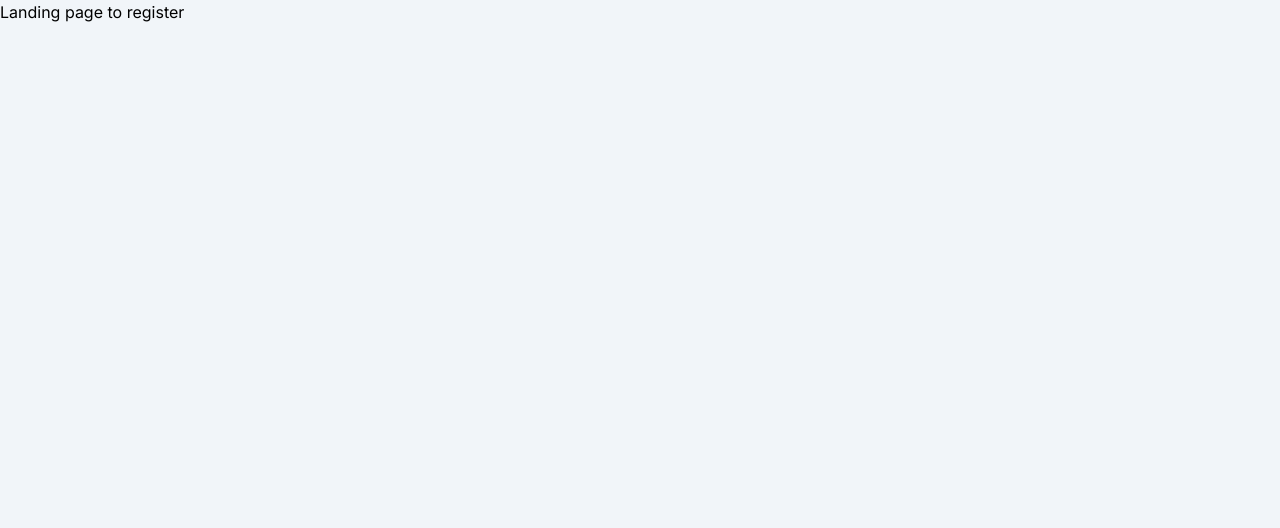
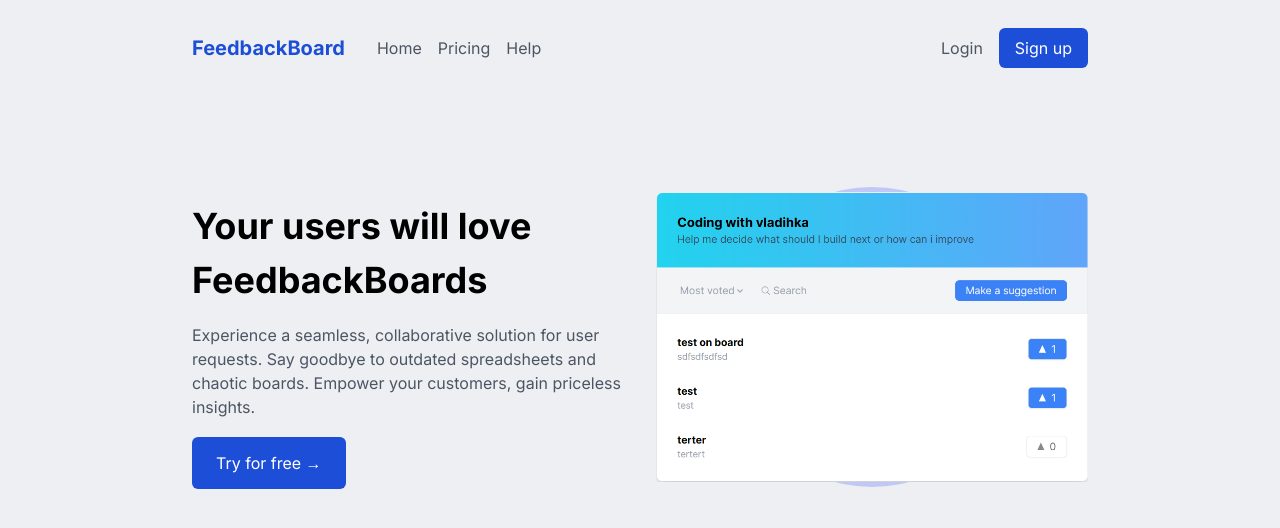
Before and after one commit to vladihka/Vladihka-Feedback-Boards, a Next.js app: page / in a window 1280 px wide. Shown: the top 528 px of the page. Built offline with nearby package versions, Linux system fonts and the light colour scheme.

Commit message:
Adding a landing page

```diff
--- a/app/layout.js
+++ b/app/layout.js
@@ -11,7 +11,7 @@
 export default function RootLayout({ children }) {
   return (
     <html lang="en">
-      <body className={inter.className}>{children}</body>
+      <body className={inter.className + ' bg-bgGray'}>{children}</body>
     </html>
   )
 }
--- a/app/page.js
+++ b/app/page.js
@@ -1,11 +1,37 @@
-'use client';
-
-import { SessionProvider } from "next-auth/react";
+import Link from "next/link";
 
 export default function Home() {
     return (
-        <SessionProvider>
-            <div>Landing page to register</div>
-        </SessionProvider>
+        <>
+            <main className="mx-auto max-w-4xl">
+                <header className="flex text-gray-600 gap-8 h-24 items-center">
+                    <Link href="" className="text-primary font-bold text-xl">FeedbackBoard</Link>
+                    <nav className="flex gap-4 grow">
+                        <Link href={'/'}>Home</Link>
+                        <Link href={'/pricing'}>Pricing</Link>
+                        <Link href={'/help'}>Help</Link>
+                    </nav>
+                    <nav className="flex gap-4 items-center">
+                        <Link href={'/login'}>Login</Link>
+                        <Link href={'/register'}
+                              className="bg-primary text-white px-4 py-2 rounded-md">Sign up</Link>
+                    </nav>
+                </header>
+                <section className="grid grid-cols-2 gap-8 my-24 items-center">
+                    <div className="">
+                        <h1 className="text-4xl font-bold mb-4 leading-normal">Your users will love FeedbackBoards</h1>
+                        <p className="text-gray-600 mb-8">Experience a seamless, collaborative solution for user requests. Say goodbye to outdated
+                        spreadsheets and chaotic boards. Empower your customers, gain priceless insights.</p>
+                        <Link href={'/register'}
+                              className="bg-primary text-white px-6 py-4 rounded-md">Try for free &rarr;</Link>
+                    </div>
+                    <div className="relative">
+                        <img src="board.png" alt="" className="relative z-10"/>
+                        <div className="bg-indigo-400 bg-opacity-40 w-[300px] h-[300px] rounded-full
+                        absolute -top-24 left-[50%] -ml-[150px] top-[50%] -mt-[150px]"></div>
+                    </div>
+                </section>
+            </main>
+        </>
     )
 }
--- a/tailwind.config.js
+++ b/tailwind.config.js
@@ -7,11 +7,10 @@
   ],
   theme: {
     extend: {
-      backgroundImage: {
-        'gradient-radial': 'radial-gradient(var(--tw-gradient-stops))',
-        'gradient-conic':
-          'conic-gradient(from 180deg at 50% 50%, var(--tw-gradient-stops))',
-      },
+      colors: {
+        bgGray: '#eeeff2',
+        primary: 'rgb(29 78 216)',
+      }
     },
   },
   plugins: [],
```
Also changed, not shown: public/board.png (added).
